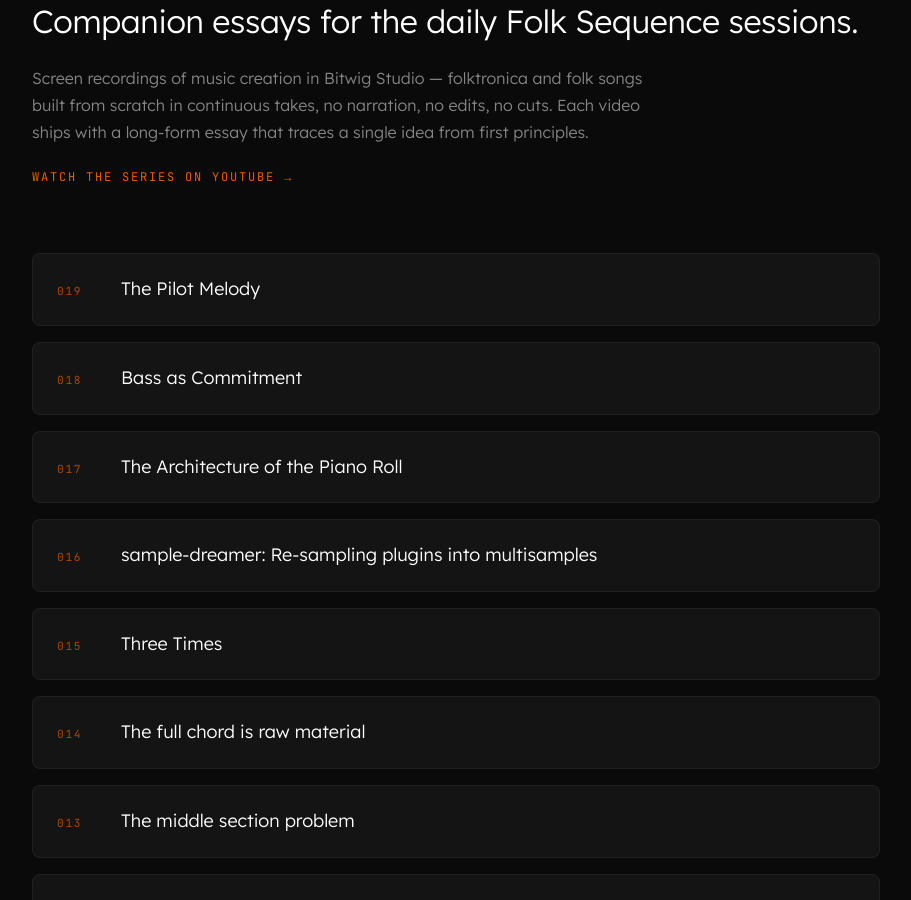
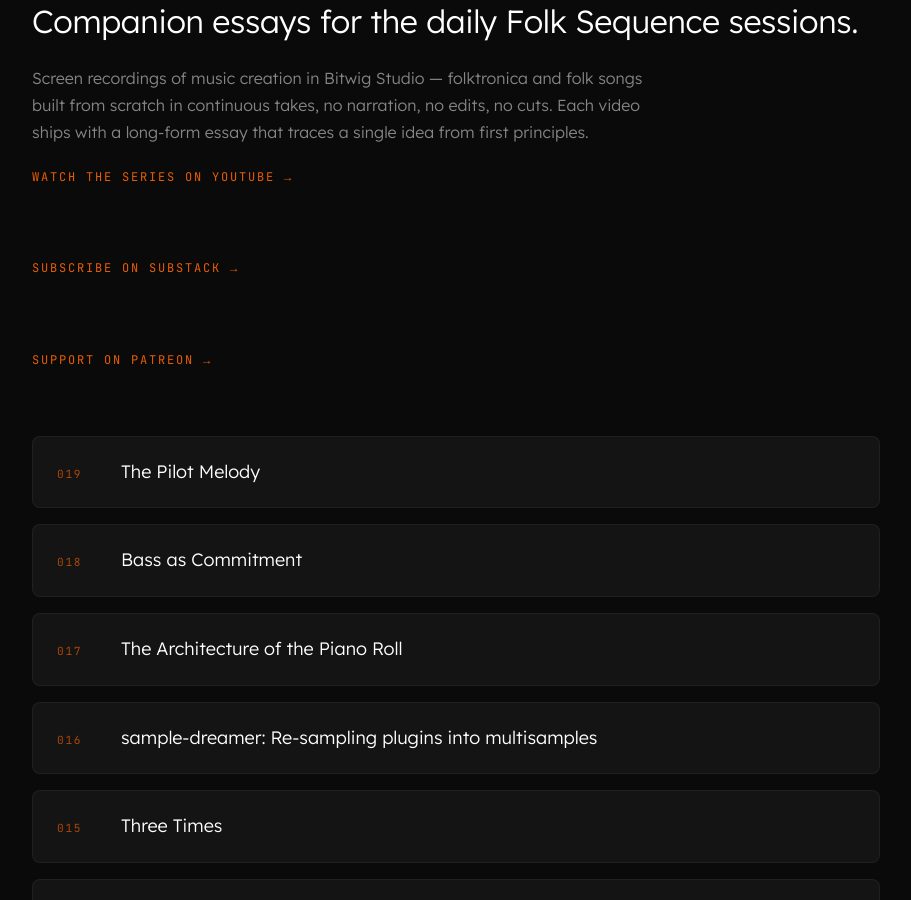
Before and after one commit to folk-sequence/folk-sequence.github.io, a Jekyll site: the page built from index.md, in a window 1280 px wide and 900 px high, scrolled down 382 px. Shown: the whole window, without its empty margins (184-1095 px from the left). Built offline with Jekyll 4.4.1, drawn with Linux system fonts in a browser that asks for light colours.

Commit message:
Add Substack and Patreon links to index

```diff
--- a/index.md
+++ b/index.md
@@ -9,6 +9,8 @@ description: "Companion essays for the Folk Sequence daily Bitwig music producti
 <p class="intro">Companion essays for the daily Folk Sequence sessions.</p>
 <p class="intro-sub">Screen recordings of music creation in Bitwig Studio — folktronica and folk songs built from scratch in continuous takes, no narration, no edits, no cuts. Each video ships with a long-form essay that traces a single idea from first principles.</p>
 <p class="intro-watch"><a href="https://www.youtube.com/@FolkSequence" target="_blank" rel="noopener">Watch the series on YouTube →</a></p>
+<p class="intro-watch"><a href="https://folksequence.substack.com/" target="_blank" rel="noopener">Subscribe on Substack →</a></p>
+<p class="intro-watch"><a href="https://www.patreon.com/cw/FolkSequence" target="_blank" rel="noopener">Support on Patreon →</a></p>
 
 <ul class="episode-list">
   <li><a href="/019-the-pilot-melody/"><span class="ep-num">019</span><span class="ep-title">The Pilot Melody</span></a></li>
```
